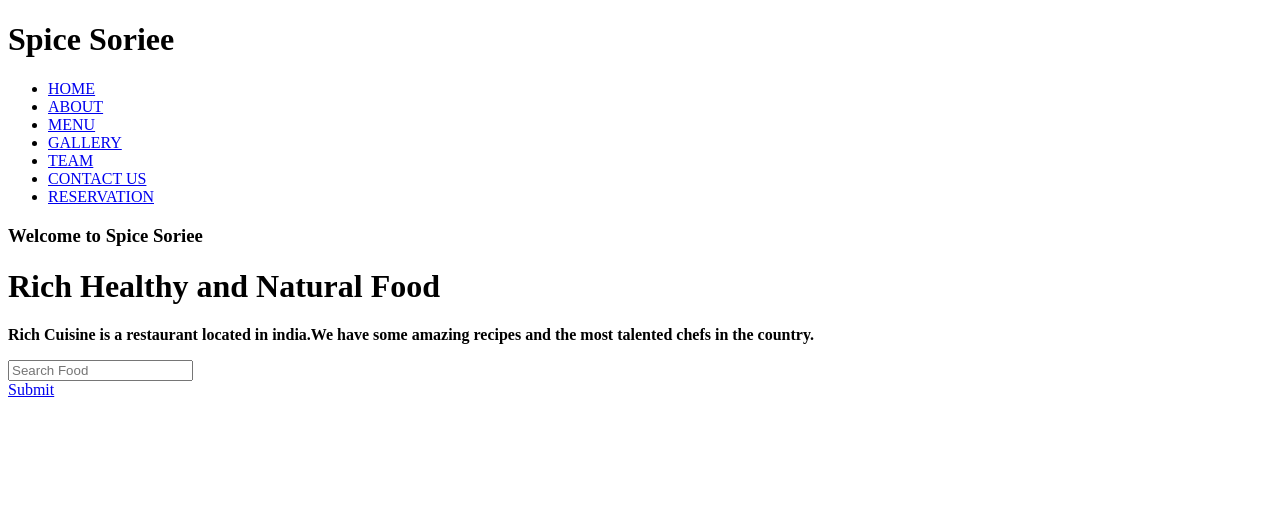
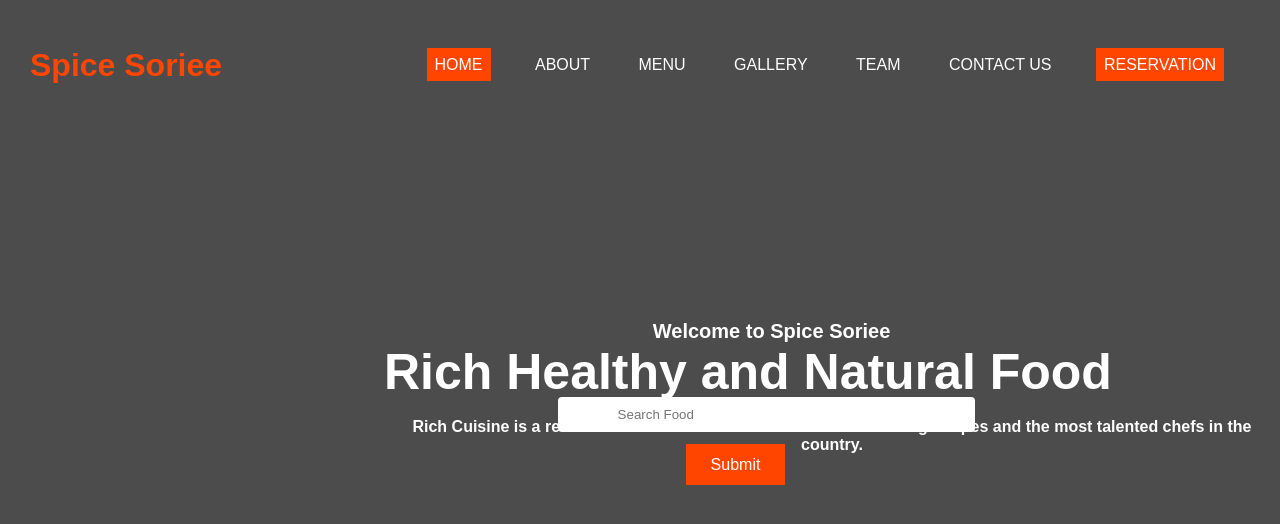
Before and after one commit to Manish3410/website, a plain HTML site: page index.html in a window 1280 px wide. Drawn offline with Linux system fonts and the light colour scheme.

Commit message:
Update stylesheet link from restaurant.css to index.css

```diff
--- a/index.html
+++ b/index.html
@@ -5,7 +5,7 @@
   <meta name="viewport" content="width=device-width, initial-scale=1.0">
   <meta http-equiv="X-UA-Compatible" content="ie=edge">
   <title>Spice Soriee</title>
-  <link rel="stylesheet" href="restaurant.css">
+  <link rel="stylesheet" href="index.css">
 </head>
 <body>
   <div class="container">
```
